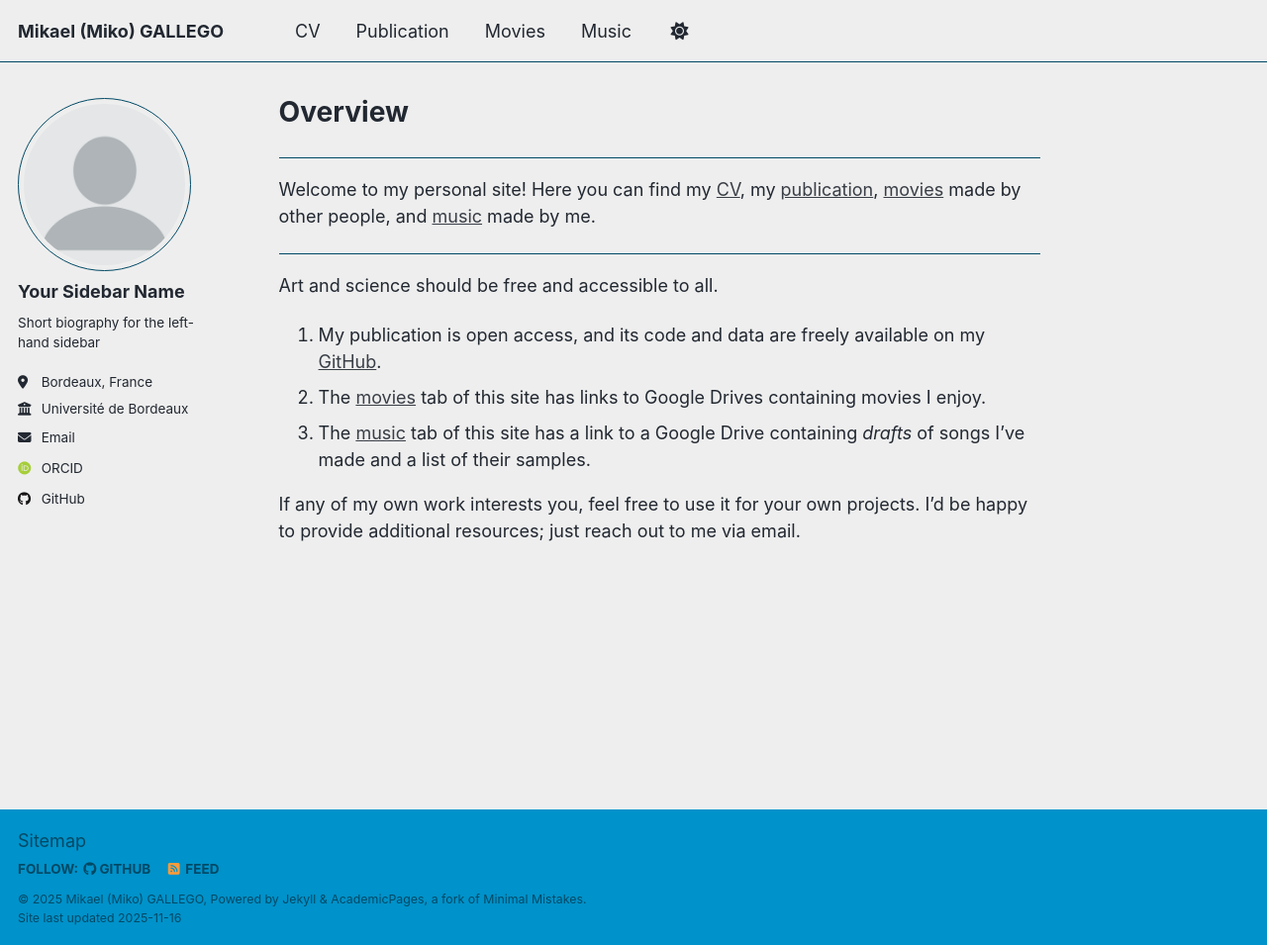
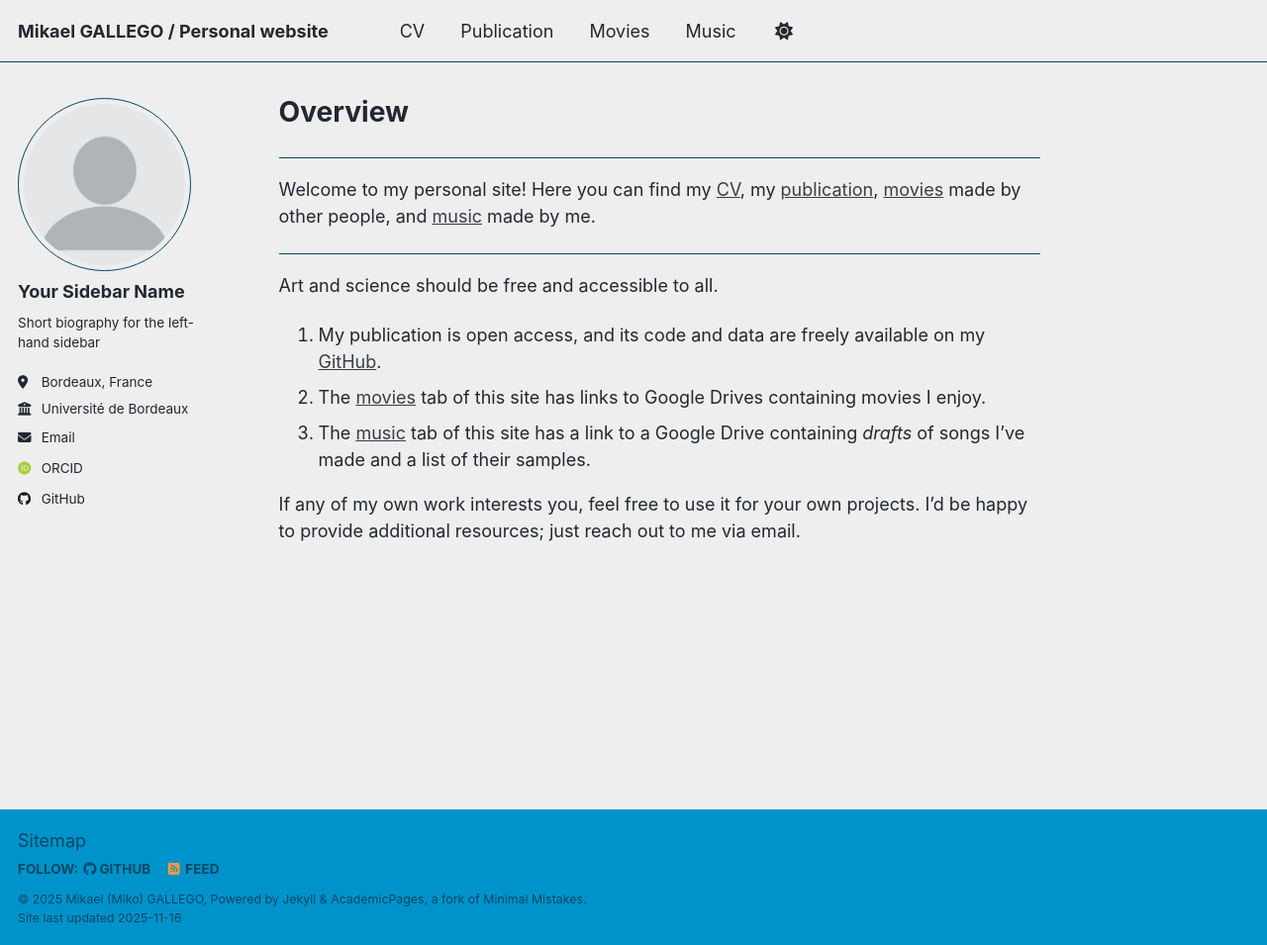
Before and after one commit to TradeMark17/TradeMark17.github.io, a Jekyll site: the page built from _pages/about.md, in a window 1280 px wide and 955 px high. Shown: the whole window at 99% size. Built offline with Jekyll 4.4.1, drawn with Linux system fonts in a browser that asks for light colours; some web fonts are replaced; a script that is not in the unit is left out.

Commit message:
Update _config.yml

```diff
--- a/_config.yml
+++ b/_config.yml
@@ -9,11 +9,11 @@
 # Basic Site Settings
 locale                   : "en-US"
 site_theme               : "air" # Currently available options are "default", "air"
-title                    : "Mikael (Miko) GALLEGO"
+title                    : "Mikael GALLEGO / Personal website"
 title_separator          : "-"
 name                     : &name "Mikael (Miko) GALLEGO"
-description              : &description "Your Name's academic portfolio"   # Update this with a general description of your site, this is the default if not overridden by a page
-url                      : https://academicpages.github.io # The base hostname & protocol for your site e.g. "https://[your GitHub username].github.io",
+description              : &description "Mikael Gallego's personal website"   # Update this with a general description of your site, this is the default if not overridden by a page
+url                      : https://trademark17.github.io # The base hostname & protocol for your site e.g. "https://[your GitHub username].github.io",
                                                            # or if you already have some other page hosted on Github then use "https://[your GitHub username].github.io/[Your Repo Name]"
 baseurl                  : "" # the subpath of your site, e.g. "/blog"
 repository               : "academicpages/academicpages.github.io"
```
